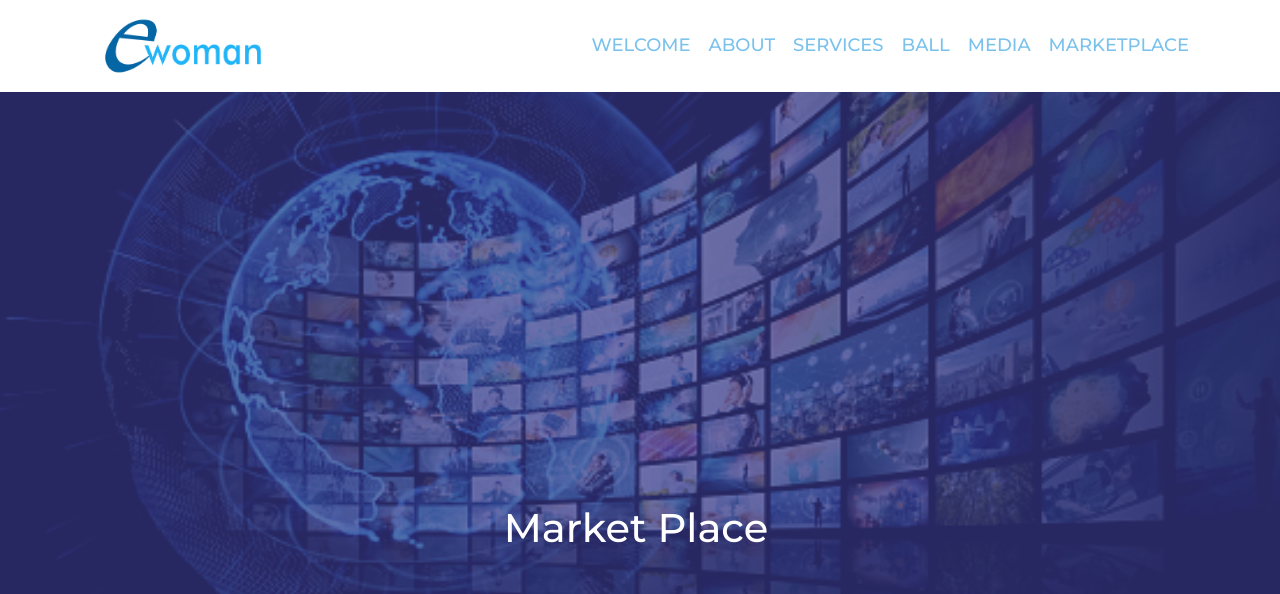
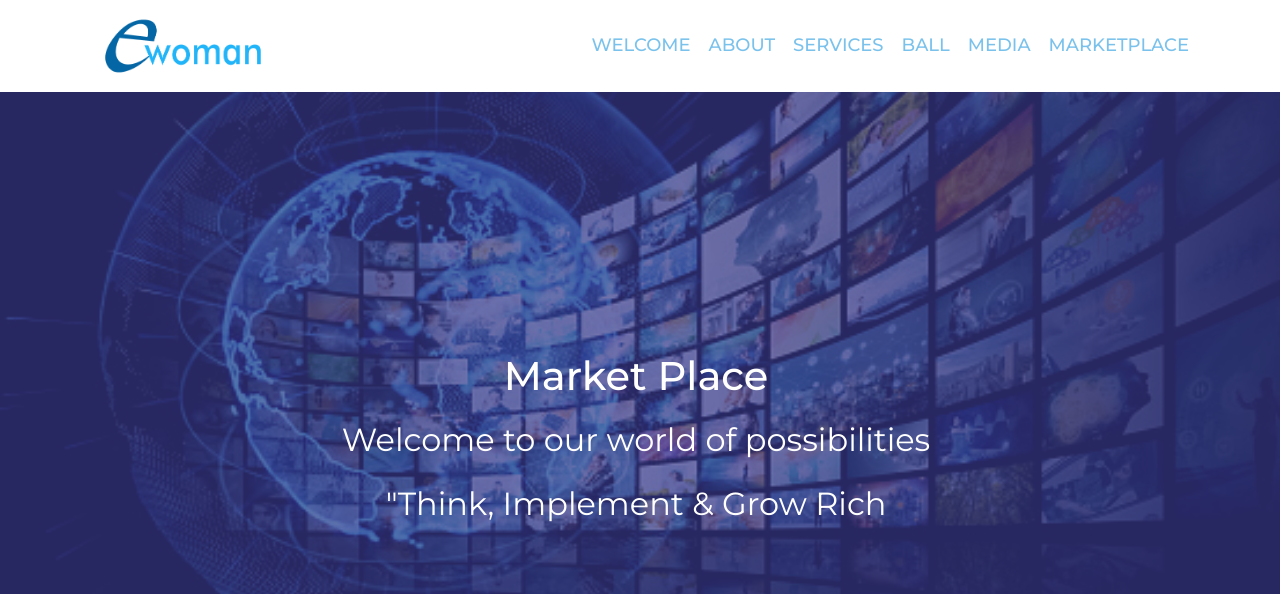
Before and after one commit to McClef/https---github.com-McClef-e-woman, a plain HTML site: page market.html in a window 1280 px wide. Shown: the top 594 px of the page. Drawn offline with nearby package versions, Linux system fonts and the light colour scheme.

Commit message:
modal effect and marketplace edit

```diff
--- a/market.html
+++ b/market.html
@@ -62,6 +62,11 @@
 <div class="jumbotron jumbotron-fluid">
   <div class="art-market-1 box">
       <h2 class="animate__animated animate__bounce">Market Place</h2>
+      <div class="market-charge">
+        <p>Welcome to our world of possibilities </p>
+        <p>"Think, Implement & Grow Rich</p>
+      </div>
+
   </div>
   <div class="art-about-2">
 
--- a/style.css
+++ b/style.css
@@ -155,13 +155,29 @@
     background: rgb(56, 56, 139);
     opacity: 0.7;
 }
-.art-about-1 h2, .art-train-1 h2, .art-business-1 h2, .art-finance-1 h2, .art-media-1 h2, .art-market-1 h2 {
+.art-about-1 h2, .art-train-1 h2, .art-business-1 h2, .art-finance-1 h2, .art-media-1 h2 {
     position: absolute;
     bottom: 2.5rem;
     text-align: center;
     width: 90%;
     color: white;
     font-size: 2.5rem;
+}
+.art-market-1 h2 {
+    position: absolute;
+    bottom: 12rem;
+    text-align: center;
+    width: 90%;
+    color: white;
+    font-size: 2.5rem;
+}
+.market-charge {
+    position: absolute;
+    bottom: 3.5rem;
+    text-align: center;
+    width: 90%;
+    color: white;
+    font-size: 2.0rem;
 }
 .box{
     width: 100%;
```
Also changed, not shown: media.html (+1 -1 lines).
